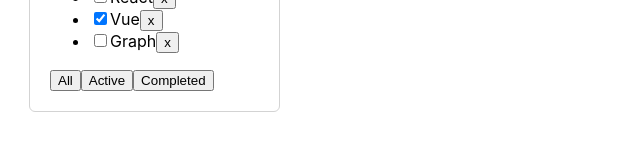
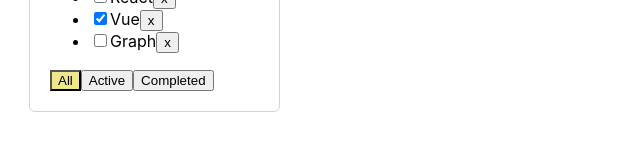
Before and after one commit to nimrab/todolist47, a React (Create React App) app: page / in a window 1280 px wide. Shown: the part 205-356 px from the top of the page, without its empty margins (0-640 px from the left). Built offline with nearby package versions, Linux system fonts and the light colour scheme.

Commit message:
add color to filter

```diff
--- a/src/App.css
+++ b/src/App.css
@@ -12,3 +12,7 @@
     border-radius: 5px;
     padding: 20px;
 }
+
+.active-filter {
+    background-color: khaki;
+}
--- a/src/App.tsx
+++ b/src/App.tsx
@@ -68,6 +68,7 @@ function App() {
         <div className="App">
 
             <Todolist
+                filter={filter}
                 title={"What to learn"}
                 tasks={tasksForRender}
                 removeTask={removeTask}
--- a/src/Todolist.tsx
+++ b/src/Todolist.tsx
@@ -8,6 +8,7 @@ type TodolistPropsType = {
     removeTask: (taskID: string) => void
     addTask: (title: string) => void
     changeFilter: (filter: FilterValuesType) => void
+    filter: string
 
 }
 
@@ -27,12 +28,18 @@ const Todolist: React.FC<TodolistPropsType> = (props) => {
 
     const addTaskFn = () => {
 
-        title && props.addTask(title) //не даем пустую строку
+        title && props.addTask(title.trim()) //не даем пустую строку
         setTitle("") //обнуляем поле ввода после энтера
     }
     const setFilterAll = () => props.changeFilter("all")
     const setFilterActive = () => props.changeFilter("active")
     const setFilterCompleted = () => props.changeFilter("completed")
+
+    const setActive = (value:string) => {
+               return props.filter === value ? "active-filter" : ""
+    }
+
+
     const changeTitleByButton = (event: ChangeEvent<HTMLInputElement>) => {
         setTitle(event.currentTarget.value)
     }
@@ -65,9 +72,9 @@ const Todolist: React.FC<TodolistPropsType> = (props) => {
 
                 </ul>
                 <div>
-                    <button onClick={setFilterAll}>All</button>
-                    <button onClick={setFilterActive}>Active</button>
-                    <button onClick={setFilterCompleted}>Completed</button>
+                    <button onClick={setFilterAll} className={setActive('all')}>All</button>
+                    <button onClick={setFilterActive} className={setActive('active')}>Active</button>
+                    <button onClick={setFilterCompleted} className={setActive('completed')}>Completed</button>
                 </div>
             </div>
         </div>
```
